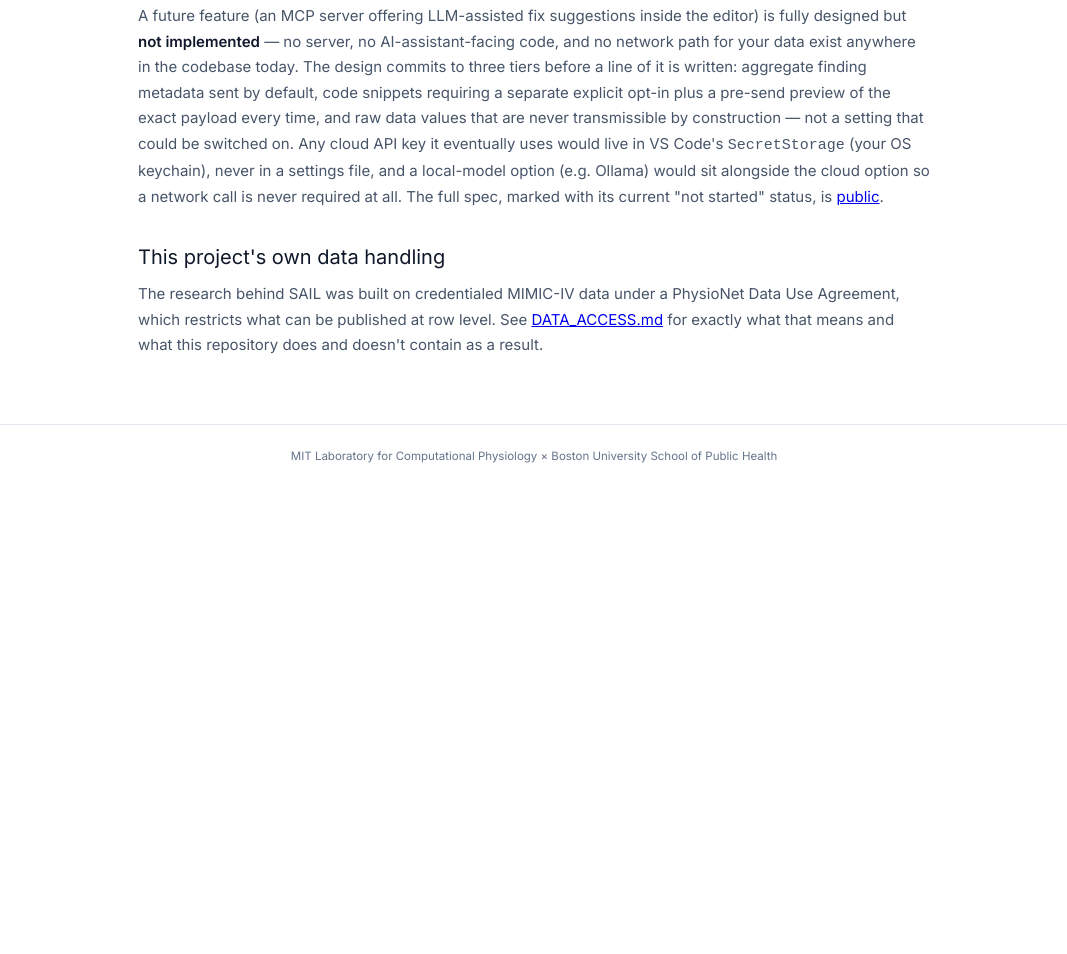
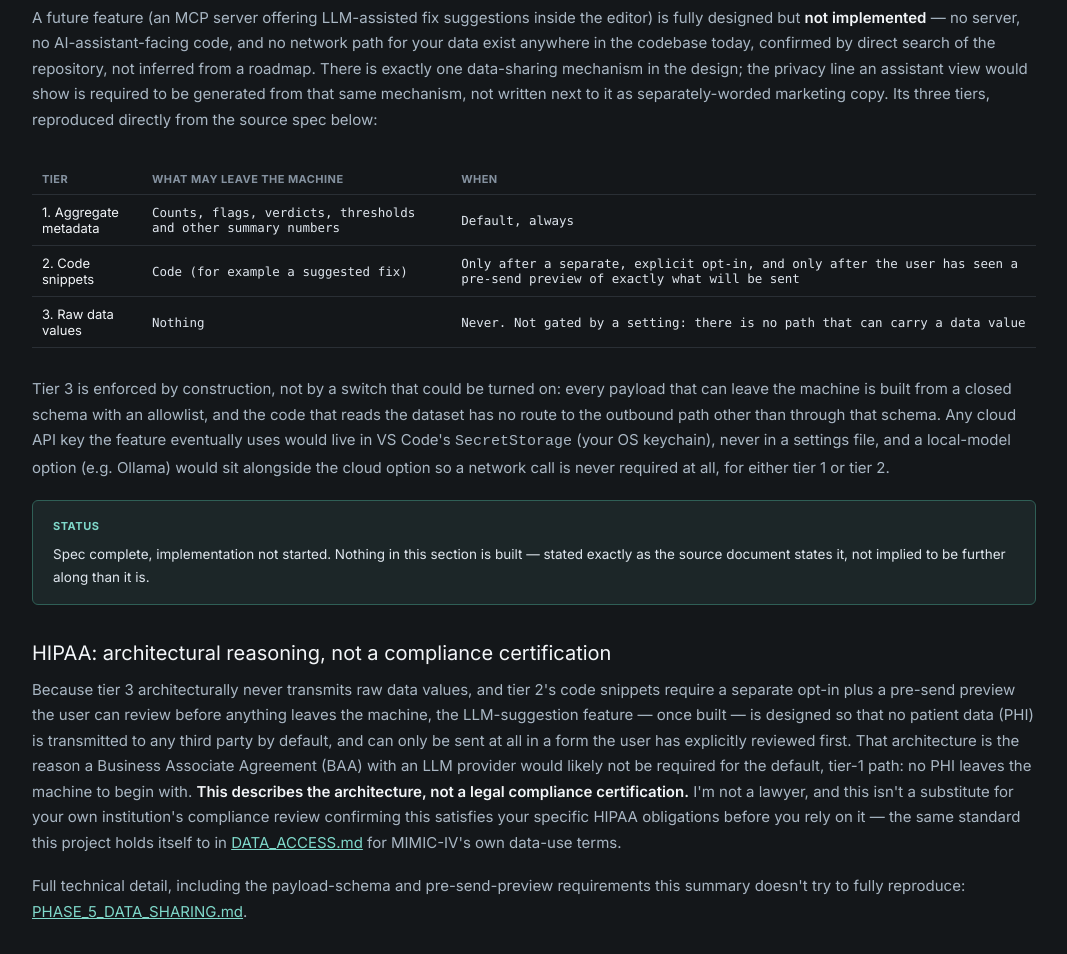
Before and after one commit to MohShahin/SAIL_State-Action-Information-Leakage, an Eleventy site: page src/privacy.html in a window 1280 px wide. Shown: the part 606-1560 px from the top of the page, without its empty margins (106-1173 px from the left). Before the commit the page ends 1101 px from the top, so only its background shows below. Built offline with nearby package versions, Linux system fonts and the light colour scheme; Eleventy itself is replaced by a stand-in of ours; files that its build step writes are made by us from their sources; files whose address does not match are found by name.

Commit message:
Website rebuild Phase 7: Privacy & HIPAA page
Rebuilds privacy.html in .landing-dark (it was still Phase 1's light-
theme placeholder). Sourced entirely from extension/docs/PHASE_5_DATA_SHARING.md,
the single canonical source -- not redrafted, to avoid the wording-drift
problem this project already caught once (the H3 explanation duplicated
with subtly different phrasing across pages).

The Tier 1/2/3 table is reproduced directly from the source's own table,
verified cell-by-cell against it programmatically after the build (Step
3's explicit requirement) -- confirmed byte-identical wording, the only
difference being the source's markdown **bold** markers not carrying into
plain table cells. The "spec complete, implementation not started" status
line is stated exactly as the source states it.

New HIPAA section, explicitly framed as architectural reasoning, not a
legal compliance certification: because tier 3 never transmits raw data
and tier 2 requires opt-in plus a pre-send preview, the LLM-suggestion
feature (once built) is designed so PHI isn't transmitted by default,
which is architecturally why a BAA likely wouldn't be needed for the
default path. Hedged in the same style this project already established
in DATA_ACCESS.md ("I'm not a lawyer... not a legal opinion"), reused
here rather than inventing new phrasing, and explicitly cross-linked to
it.

Added dark-theme table.data styling to style.css (this page is the first
.landing-dark page to use a real data table).

Verified: full clean build, link-crawl (278 internal targets, 0 broken),
desktop and true-mobile-viewport screenshots.

Co-Authored-By: Claude Sonnet 5 <noreply@anthropic.com>

```diff
--- a/src/assets/style.css
+++ b/src/assets/style.css
@@ -352,6 +352,10 @@ table.data tr.old td{ color:var(--ink-faint); text-decoration:line-through; }
 .landing-dark .sc-q{ padding:14px 0; border-top:1px solid #2a2f35; }
 .landing-dark .statement-block{ background:rgba(127,216,202,.08); border:1px solid #2f5f56; color:#dfe6ee; }
 .landing-dark .statement-block .label{ color:#7fd8ca; }
+.landing-dark table.data th{ color:#8592a0; border-bottom-color:#2a2f35; }
+.landing-dark table.data td{ color:#dfe6ee; border-bottom-color:#2a2f35; }
+.landing-dark table.data td.label{ color:#f3f6f9; }
+.landing-dark table.data tr.old td{ color:#5a6472; }
 .landing-dark .warn-block{ background:rgba(245,161,90,.08); border:1px solid #6b4a26; color:#dfe6ee; }
 .landing-dark .warn-block .label{ color:#f5a15a; }
 .landing-dark input[type="text"]{
--- a/src/privacy.html
+++ b/src/privacy.html
@@ -5,15 +5,18 @@ activeNav: privacy
 templateEngineOverride: false
 ---
 
+<div class="landing-dark">
+
 <div class="masthead"><div class="masthead-inner">
   <h1>Privacy</h1>
   <p class="deck">Both real, shipped pieces of SAIL run entirely on your machine. This page states
   exactly what that means today, and is explicit about the one thing that's designed but not built.</p>
 </div></div>
 
-<main>
+<main class="wide">
+<div class="grid-container">
 
-<h3 class="section" style="margin-top:0;">The <code>sail-leakage</code> package</h3>
+<h3 class="section" style="margin-top:0;">The <code>sail-leakage</code> package is local-only</h3>
 <p class="plain">The package reads the file (or DataFrame) you give it and returns a report. It makes
 no network requests, sends no telemetry, and has no server component — there is nothing in its
 dependency chain that talks to the network. Verifying this is as simple as reading its source; there
@@ -25,25 +28,62 @@ a local Python subprocess on your own machine, the same way the package itself w
 terminal. The sidebar states this directly: <b>"Runs on this computer. Your patient data is never
 uploaded."</b> That line isn't marketing copy sitting next to the mechanism — it describes what the
 code actually does, which you can check in
-<a href="https://github.com/MohShahin/SAIL_State-Action-Information-Leakage/tree/vscode-extension/extension/src/sailBridge.ts">the extension's source</a>.</p>
+<a href="https://github.com/MohShahin/SAIL_State-Action-Information-Leakage/tree/vscode-extension/extension/src/sailBridge.ts" style="color:#7fd8ca;">the extension's source</a>.</p>
 
 <h3 class="section">What isn't built yet: AI-assistant fix suggestions</h3>
 <p class="plain">A future feature (an MCP server offering LLM-assisted fix suggestions inside the
 editor) is fully designed but <b>not implemented</b> — no server, no AI-assistant-facing code, and no
-network path for your data exist anywhere in the codebase today. The design commits to three tiers
-before a line of it is written: aggregate finding metadata sent by default, code snippets requiring a
-separate explicit opt-in plus a pre-send preview of the exact payload every time, and raw data values
-that are never transmissible by construction — not a setting that could be switched on. Any cloud API
-key it eventually uses would live in VS Code's <code>SecretStorage</code> (your OS keychain), never in
-a settings file, and a local-model option (e.g. Ollama) would sit alongside the cloud option so a
-network call is never required at all. The full spec, marked with its current
-"not started" status, is
-<a href="https://github.com/MohShahin/SAIL_State-Action-Information-Leakage/blob/vscode-extension/extension/docs/PHASE_5_DATA_SHARING.md">public</a>.</p>
+network path for your data exist anywhere in the codebase today, confirmed by direct search of the
+repository, not inferred from a roadmap. There is exactly one data-sharing mechanism in the design;
+the privacy line an assistant view would show is required to be generated from that same mechanism,
+not written next to it as separately-worded marketing copy. Its three tiers, reproduced directly from
+the source spec below:</p>
+
+<div class="table-scroll">
+<table class="data" style="margin:14px 0;">
+  <tr><th>Tier</th><th>What may leave the machine</th><th>When</th></tr>
+  <tr><td class="label">1. Aggregate metadata</td><td>Counts, flags, verdicts, thresholds and other summary numbers</td><td>Default, always</td></tr>
+  <tr><td class="label">2. Code snippets</td><td>Code (for example a suggested fix)</td><td>Only after a separate, explicit opt-in, and only after the user has seen a pre-send preview of exactly what will be sent</td></tr>
+  <tr><td class="label">3. Raw data values</td><td>Nothing</td><td>Never. Not gated by a setting: there is no path that can carry a data value</td></tr>
+</table>
+</div>
+
+<p class="plain">Tier 3 is enforced by construction, not by a switch that could be turned on: every
+payload that can leave the machine is built from a closed schema with an allowlist, and the code that
+reads the dataset has no route to the outbound path other than through that schema. Any cloud API key
+the feature eventually uses would live in VS Code's <code>SecretStorage</code> (your OS keychain),
+never in a settings file, and a local-model option (e.g. Ollama) would sit alongside the cloud option
+so a network call is never required at all, for either tier 1 or tier 2.</p>
+
+<div class="statement-block">
+  <div class="label">Status</div>
+  Spec complete, implementation not started. Nothing in this section is built — stated exactly as the
+  source document states it, not implied to be further along than it is.
+</div>
+
+<h3 class="section">HIPAA: architectural reasoning, not a compliance certification</h3>
+<p class="plain">Because tier 3 architecturally never transmits raw data values, and tier 2's code
+snippets require a separate opt-in plus a pre-send preview the user can review before anything leaves
+the machine, the LLM-suggestion feature — once built — is designed so that no patient data (PHI) is
+transmitted to any third party by default, and can only be sent at all in a form the user has
+explicitly reviewed first. That architecture is the reason a Business Associate Agreement (BAA) with
+an LLM provider would likely not be required for the default, tier-1 path: no PHI leaves the machine
+to begin with. <b>This describes the architecture, not a legal compliance certification.</b> I'm not a
+lawyer, and this isn't a substitute for your own institution's compliance review confirming this
+satisfies your specific HIPAA obligations before you rely on it — the same standard this project holds
+itself to in <a href="__PATHPREFIX__/DATA_ACCESS.md" style="color:#7fd8ca;">DATA_ACCESS.md</a> for
+MIMIC-IV's own data-use terms.</p>
+
+<p class="plain">Full technical detail, including the payload-schema and pre-send-preview requirements
+this summary doesn't try to fully reproduce:
+<a href="https://github.com/MohShahin/SAIL_State-Action-Information-Leakage/blob/vscode-extension/extension/docs/PHASE_5_DATA_SHARING.md" style="color:#7fd8ca;">PHASE_5_DATA_SHARING.md</a>.</p>
 
 <h3 class="section">This project's own data handling</h3>
 <p class="plain">The research behind SAIL was built on credentialed MIMIC-IV data under a PhysioNet
 Data Use Agreement, which restricts what can be published at row level. See
-<a href="__PATHPREFIX__/DATA_ACCESS.md">DATA_ACCESS.md</a> for exactly what that means and what this
-repository does and doesn't contain as a result.</p>
+<a href="__PATHPREFIX__/DATA_ACCESS.md" style="color:#7fd8ca;">DATA_ACCESS.md</a> for exactly what that
+means and what this repository does and doesn't contain as a result.</p>
 
+</div>
 </main>
+</div>
```
